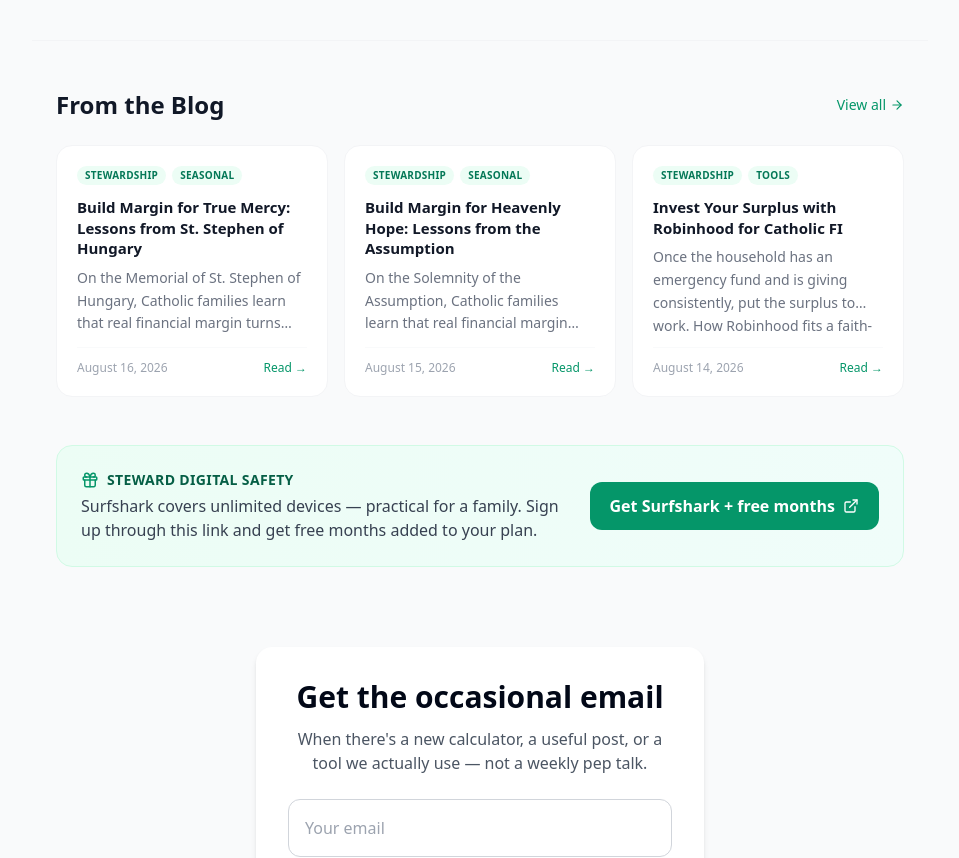
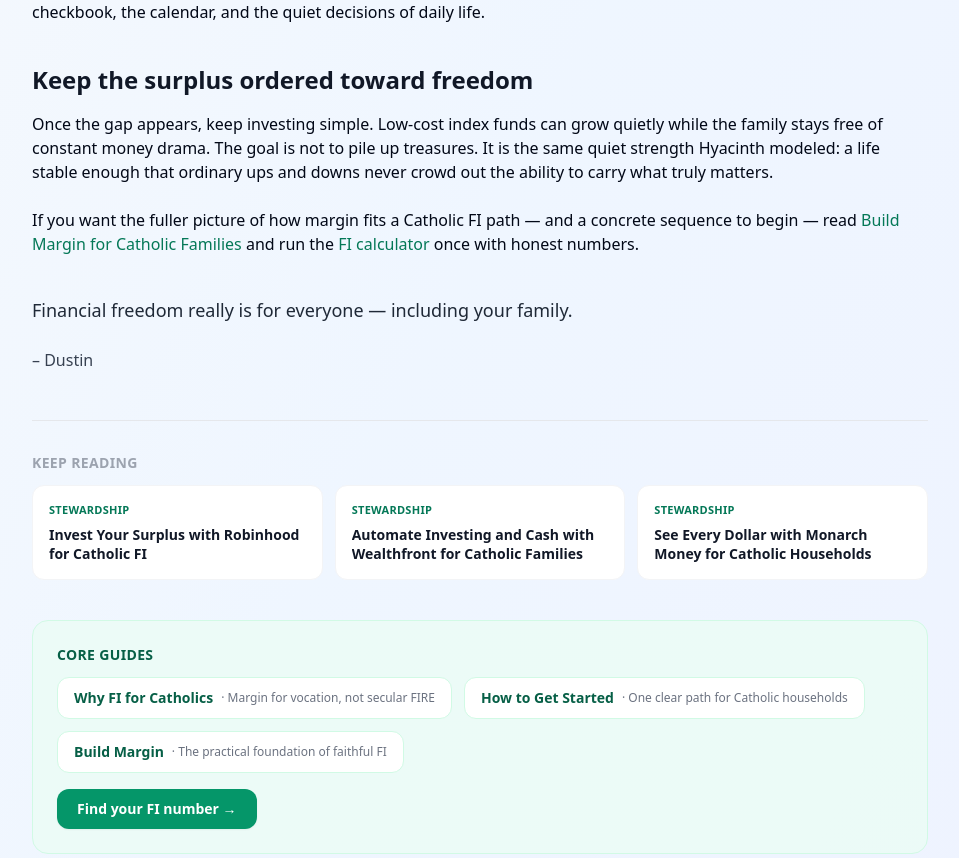
Before and after one commit to daughterpop/super-fi-calc, a React (Vite) app: page /blog/build-margin-to-carry-what-matters-lessons-from-st-hyacinth in a window 1280 px wide. Shown: the part 993-1851 px from the top of the page, without its empty margins (160-1119 px from the left). Built offline with nearby package versions, Linux system fonts and the light colour scheme.

Commit message:
Add daily blog post: Build Margin to Carry What Matters: Lessons from St. Hyacinth – August 17, 2026

```diff
--- a/src/data/posts.js
+++ b/src/data/posts.js
@@ -1,4 +1,14 @@
 const rawPosts = [
+  {
+    title: 'Build Margin to Carry What Matters: Lessons from St. Hyacinth',
+    date: 'August 17, 2026',
+    dateSort: '2026-08-17',
+    excerpt: 'On the Memorial of St. Hyacinth of Poland, Catholic families learn that real financial margin frees them to carry the true treasures — faith, family, and generosity — without being held back by possessions or anxiety.',
+    readTime: '4 min read',
+    link: '/blog/build-margin-to-carry-what-matters-lessons-from-st-hyacinth',
+    tags: ['Stewardship', 'Seasonal'],
+    featured: false
+  },
   {
     title: 'Build Margin for True Mercy: Lessons from St. Stephen of Hungary',
     date: 'August 16, 2026',
--- a/src/main.jsx
+++ b/src/main.jsx
@@ -77,6 +77,7 @@ import FidelityInLeanSeasonsLessonsFromStsPontianAndHippolytus from './pages/fid
 import BuildMarginForRadicalLoveLessonsFromStMaximilianKolbe from './pages/build-margin-for-radical-love-lessons-from-st-maximilian-kolbe.jsx';
 import BuildMarginForHeavenlyHopeLessonsFromTheAssumption from './pages/build-margin-for-heavenly-hope-lessons-from-the-assumption.jsx';
 import BuildMarginForTrueMercyLessonsFromStStephenOfHungary from './pages/build-margin-for-true-mercy-lessons-from-st-stephen-of-hungary.jsx';
+import BuildMarginToCarryWhatMattersLessonsFromStHyacinth from './pages/build-margin-to-carry-what-matters-lessons-from-st-hyacinth.jsx';
 
 ReactDOM.createRoot(document.getElementById('root')).render(
   <React.StrictMode>
@@ -157,6 +158,7 @@ ReactDOM.createRoot(document.getElementById('root')).render(
           <Route path="/blog/build-margin-for-radical-love-lessons-from-st-maximilian-kolbe" element={<BuildMarginForRadicalLoveLessonsFromStMaximilianKolbe />} />
           <Route path="/blog/build-margin-for-heavenly-hope-lessons-from-the-assumption" element={<BuildMarginForHeavenlyHopeLessonsFromTheAssumption />} />
           <Route path="/blog/build-margin-for-true-mercy-lessons-from-st-stephen-of-hungary" element={<BuildMarginForTrueMercyLessonsFromStStephenOfHungary />} />
+          <Route path="/blog/build-margin-to-carry-what-matters-lessons-from-st-hyacinth" element={<BuildMarginToCarryWhatMattersLessonsFromStHyacinth />} />
 
           <Route path="*" element={<App />} />
         </Routes>
--- /dev/null
+++ b/src/pages/build-margin-to-carry-what-matters-lessons-from-st-hyacinth.jsx
@@ -0,0 +1,81 @@
+import React from 'react';
+import { Link } from 'react-router-dom';
+import BlogPostFooter from '../components/BlogPostFooter';
+
+export default function BuildMarginToCarryWhatMattersLessonsFromStHyacinth() {
+  return (
+    <div className="min-h-screen bg-gradient-to-br from-slate-50 via-blue-50 to-indigo-50 py-12 px-4">
+      <div className="max-w-4xl mx-auto prose prose-slate">
+        <h1 className="text-4xl md:text-5xl font-bold text-gray-900 mb-8">
+          Build Margin to Carry What Matters: Lessons from St. Hyacinth
+        </h1>
+
+        <p className="text-lg text-gray-700 mb-8 leading-relaxed">
+          Hey everyone,
+        </p>
+
+        <p className="text-xl font-semibold text-gray-800 mb-4">
+          Today the Church remembers St. Hyacinth of Poland, the Dominican “Apostle of the North” who carried the faith across Eastern Europe with remarkable freedom.
+        </p>
+
+        <p className="mb-6">
+          The liturgy for his memorial includes these words from Sirach: “Happy the man found without fault, who turns not aside after gain, nor puts his trust in money nor in treasures!” That line is not abstract piety. When the Tartars sacked Kiev, Hyacinth finished Mass, took the Blessed Sacrament in his hands, and began to leave. As he passed an image of Our Lady a voice is said to have asked why he would leave her behind. He carried both the Eucharist and the statue — the true treasures — and walked away free.
+        </p>
+
+        <p className="mb-6">
+          For Catholic families on the path to financial independence, the same principle holds. Real{' '}
+          <Link to="/blog/build-margin-for-catholic-families" className="text-emerald-700 font-medium hover:underline">
+            financial margin
+          </Link>{' '}
+          is what lets us hold money lightly enough that we can actually follow when God asks us to move, give, change jobs, welcome someone, or simplify. When every dollar is spoken for, the true treasures get left behind in the scramble.
+        </p>
+
+        <h2 className="text-2xl font-bold text-gray-900 mt-10 mb-4">
+          Why margin frees us to carry what matters
+        </h2>
+        <p className="mb-6">
+          Hyacinth could respond in the moment because he was not entangled in possessions that owned him. Ordinary households face smaller versions of the same test. A sudden need in the family, a call to serve, a chance to live more simply, or even the quiet invitation to tithe more generously — all of these require a little room. Margin is the practical space that keeps the household from turning every decision into a calculation of scarcity.
+        </p>
+
+        <ul className="list-disc pl-6 space-y-3 mb-8 text-gray-700">
+          <li>Build a real emergency fund so unexpected costs never force you to abandon the things that matter most.</li>
+          <li>Keep lifestyle inflation in check so raises expand capacity rather than tighten the grip of comfort.</li>
+          <li>Automate the first fruits (tithe and a small alms category) so generosity remains a settled priority instead of a leftover.</li>
+          <li>Protect time as part of the margin: lower required income frees hours to actually be present to the people and mission God places in front of you.</li>
+        </ul>
+
+        <p className="mb-6">
+          St. Hyacinth’s life shows that the happiest man is the one who does not put his trust in money or treasures. Building deliberate margin through steady stewardship is one concrete way ordinary families live that same freedom in the checkbook, the calendar, and the quiet decisions of daily life.
+        </p>
+
+        <h2 className="text-2xl font-bold text-gray-900 mt-10 mb-4">
+          Keep the surplus ordered toward freedom
+        </h2>
+        <p className="mb-6">
+          Once the gap appears, keep investing simple. Low-cost index funds can grow quietly while the family stays free of constant money drama. The goal is not to pile up treasures. It is the same quiet strength Hyacinth modeled: a life stable enough that ordinary ups and downs never crowd out the ability to carry what truly matters.
+        </p>
+        <p className="mb-6">
+          If you want the fuller picture of how margin fits a Catholic FI path — and a concrete sequence to begin — read{' '}
+          <Link to="/blog/build-margin-for-catholic-families" className="text-emerald-700 font-medium hover:underline">
+            Build Margin for Catholic Families
+          </Link>{' '}
+          and run the{' '}
+          <Link to="/calculators" className="text-emerald-700 font-medium hover:underline">
+            FI calculator
+          </Link>{' '}
+          once with honest numbers.
+        </p>
+
+        <p className="text-lg font-medium text-gray-800 mt-10">
+          Financial freedom really is for everyone — including your family.
+        </p>
+
+        <p className="text-gray-700 font-medium mt-6">
+          – Dustin
+        </p>
+
+        <BlogPostFooter />
+      </div>
+    </div>
+  );
+}
```
Also changed, not shown: 2 other files (tests, documents, lock files or other folders).
